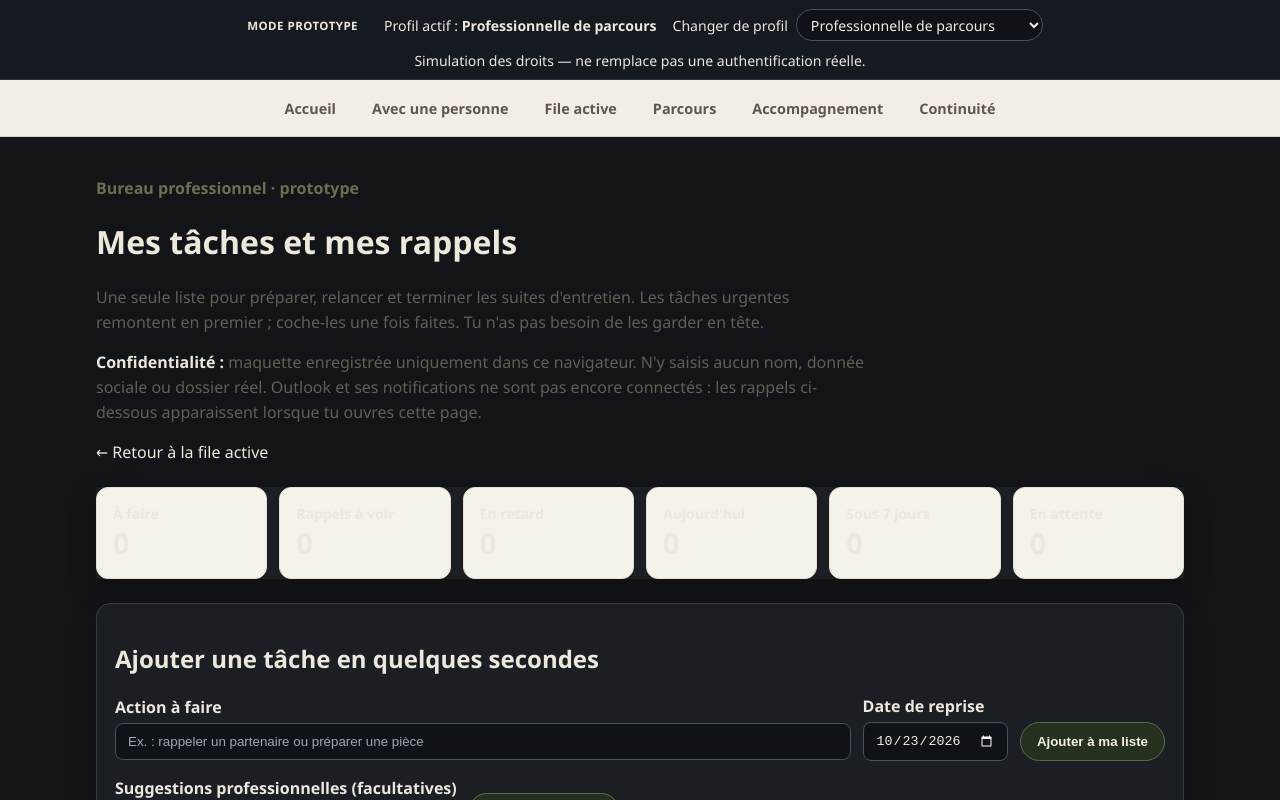
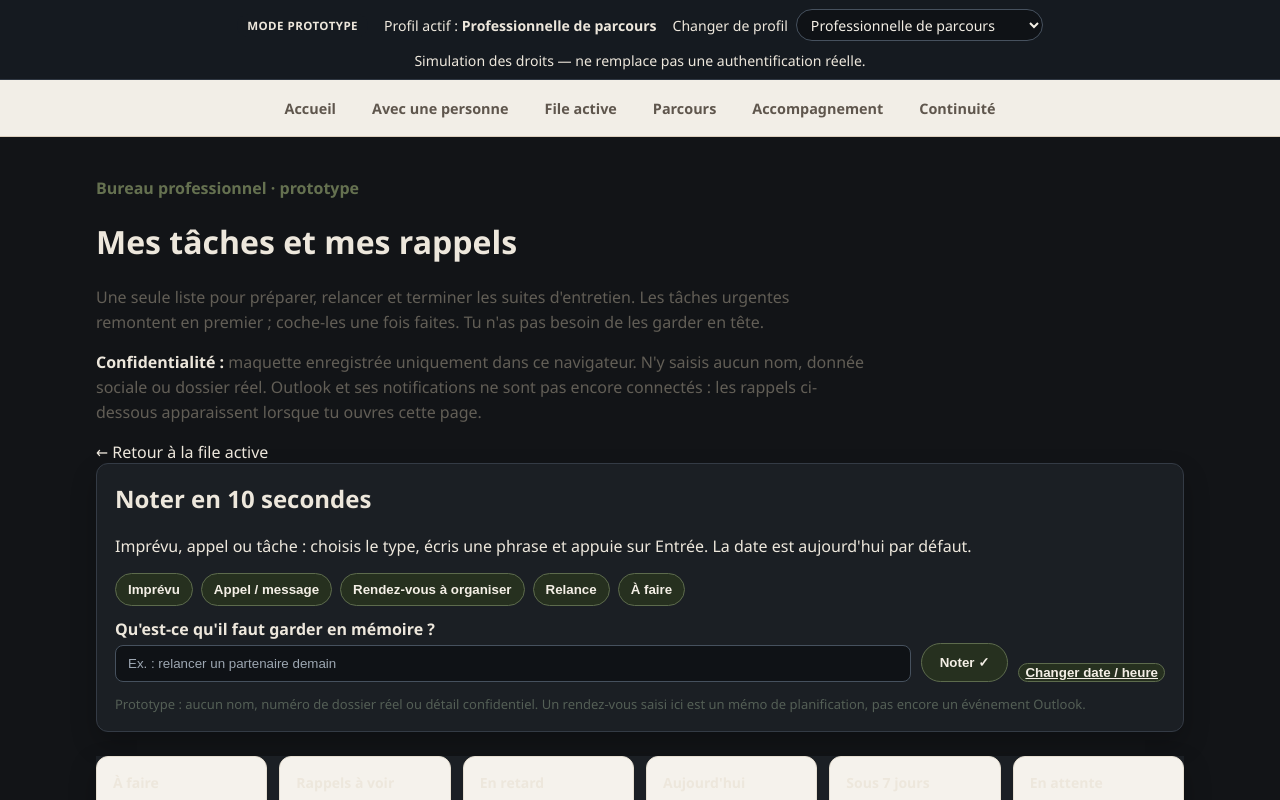
Before and after one commit to So1968/OUTIL-PARCOURS-INSERTION, a React (Vite) app in the folder frontend/: page /mes-taches in a window 1280 px wide. Shown: the top 800 px of the page. Built offline with nearby package versions, Linux system fonts and the light colour scheme.

Commit message:
Rend la saisie flash immédiatement accessible sur le bureau et l'accueil

```diff
--- a/frontend/src/pages/BureauTachesPage.jsx
+++ b/frontend/src/pages/BureauTachesPage.jsx
@@ -1,5 +1,6 @@
 import { useMemo, useState } from "react";
 import { Link } from "react-router-dom";
+import { SaisieRapide } from "../components/SaisieRapide";
 import { readStorageJson, writeStorageJson } from "../lib/storage";
 import {
   TASKS_STORAGE_KEY, MODELES_ACTIONS_PRO,
@@ -118,6 +119,8 @@ export function BureauTachesPage() {
         <Link to="/pilotage-actions">← Retour à la file active</Link>
       </header>
 
+      <SaisieRapide onSaved={setTasks} />
+
       <section style={css.summary} aria-label="Repères de la journée">
         {[
           ["À faire", active.length],
```
